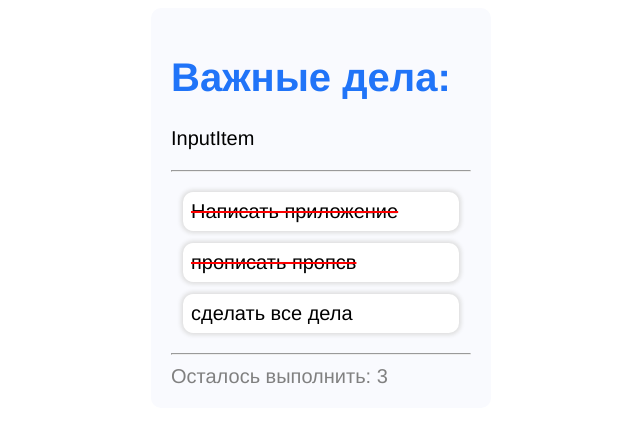
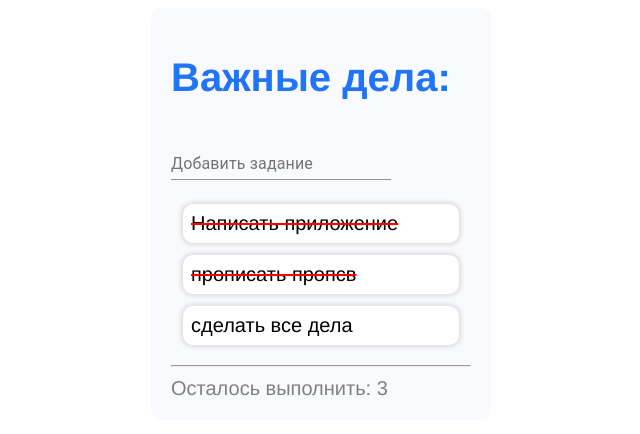
Before and after one commit to WebHeroSchool/todo_oleg, a React (Create React App) app: page / in a window 1280 px wide. Shown: the top 434 px of the page, without its empty margins (319-959 px from the left). Built offline with nearby package versions, Linux system fonts and the light colour scheme.

Commit message:
+ Material UI

```diff
--- a/package.json
+++ b/package.json
@@ -36,6 +36,7 @@
     ]
   },
   "devDependencies": {
+    "@material-ui/core": "^4.11.2",
     "classnames": "^2.2.6"
   }
 }
--- a/src/components/App/App.js
+++ b/src/components/App/App.js
@@ -1,6 +1,7 @@
 import React from 'react';
 import ItemList from '../ItemList/ItemList';
 import Footer from '../Footer/footer';
+import InputItem from '../InputItem/Inputitem';
 import styles from './App.module.css';
 
 const todoItem = 'Создать новое приложение';
@@ -22,9 +23,8 @@
 
   return (
   <div className={styles.wrap}>
-    <h1 className={styles. title}>Важные дела:</h1>
-    <p>InputItem</p>
-    <hr />
+    <h1 className={styles.title}>Важные дела:</h1>
+    <InputItem />
     <ItemList items = {items}/>
     <hr />
     <Footer count={3} />
--- a/src/components/Footer/footer.js
+++ b/src/components/Footer/footer.js
@@ -3,4 +3,5 @@
 
 const Footer = ({count})=> (<div className={styles.footer}>Осталось выполнить: {count}</div>);
 
+
 export default Footer;
--- /dev/null
+++ b/src/components/InputItem/Inputitem.js
@@ -0,0 +1,12 @@
+import React from 'react';
+import TextField from '@material-ui/core/TextField';
+
+const InputItem = () => (<div>
+    <TextField
+        id="standard-dense"
+        label="Добавить задание"
+        margin="dense"
+    />
+</div>);
+
+export default InputItem;
```
Also changed, not shown: 2 other files (tests, documents, lock files or other folders).
